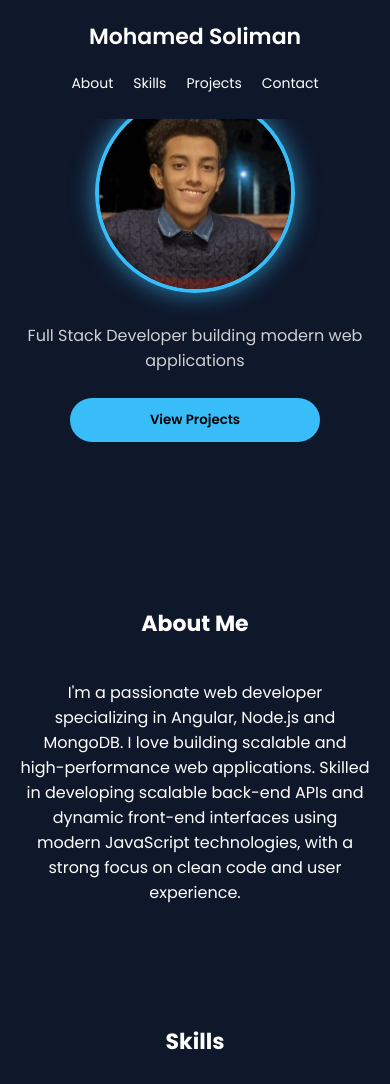
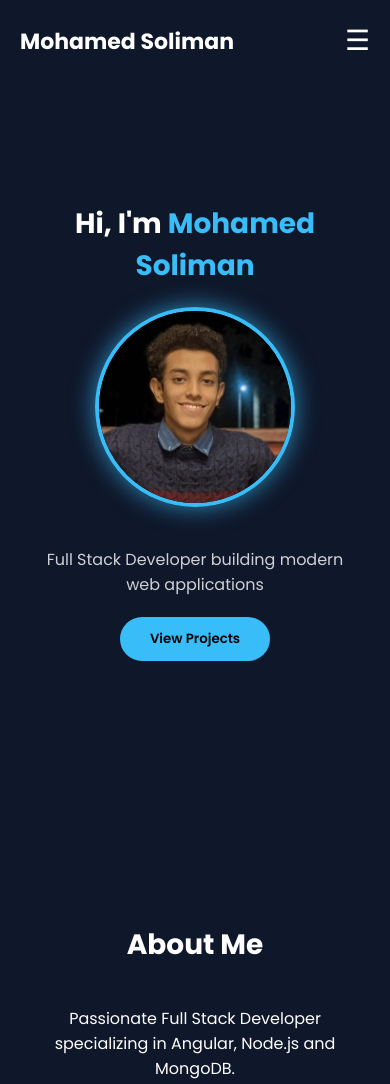
Before and after one commit to msm444/portfolio, a plain HTML site: page index.html in a window 390 px wide. Shown: the top 1084 px of the page. Drawn offline with Linux system fonts and the light colour scheme.

Commit message:
Update navbar and mobile menu

```diff
--- a/index.html
+++ b/index.html
@@ -1,333 +1,293 @@
 <!DOCTYPE html>
 <html lang="en">
-
 <head>
 <meta charset="UTF-8">
 <meta name="viewport" content="width=device-width, initial-scale=1.0">
 <title>Mohamed Soliman | Portfolio</title>
 <link href="https://fonts.googleapis.com/css2?family=Poppins:wght@300;400;600;700&display=swap" rel="stylesheet">
+
 <style>
-    * {
-      margin: 0;
-      padding: 0;
-      box-sizing: border-box;
-      font-family: 'Poppins', sans-serif;
+*{
+  margin:0;
+  padding:0;
+  box-sizing:border-box;
+  font-family:'Poppins',sans-serif;
 }
 
-    html {
-      scroll-behavior: smooth;
+html{
+  scroll-behavior:smooth;
 }
 
-    body {
-      background: #0f172a;
-      color: #fff;
-      scroll-behavior: smooth;
+body{
+  background:#0f172a;
+  color:#fff;
+  overflow-x:hidden;
 }
 
-    header {
-      position: fixed;
-      top: 0;
-      left: 0;
-      width: 100%;
-      padding: 20px 10%;
-      background: #0f172a;
-      display: flex;
-      justify-content: space-between;
-      align-items: center;
-      z-index: 2;
+/* ================= HEADER ================= */
+
+header{
+  position:fixed;
+  top:0;
+  left:0;
+  width:100%;
+  display:flex;
+  justify-content:space-between;
+  align-items:center;
+  padding:20px;
+  background:#0f172a;
+  z-index:1000;
 }
 
-    header h1 {
-      font-size: 22px;
-      font-weight: 600;
+header h1{
+  font-size:22px;
 }
 
-    nav a {
-      color: #fff;
-      margin-left: 20px;
-      text-decoration: none;
-      font-size: 14px;
-      transition: 0.3s;
+/* Hamburger */
+.menu-icon{
+  display:none;
+  font-size:28px;
+  cursor:pointer;
+  transition:0.3s;
+  z-index:1100;
 }
 
-    nav a:hover {
-      color: #38bdf8;
+/* ================= NAV ================= */
+
+nav{
+  display:flex;
 }
 
-    .hero {
-      height: 90vh;
-      display: flex;
-      flex-direction: column;
-      justify-content: center;
-      align-items: center;
-      text-align: center;
-      opacity: 0;
-      transform: translateY(30px);
-      animation: fadeUp 1s ease forwards;
+nav a{
+  color:#fff;
+  margin-left:20px;
+  text-decoration:none;
+  font-size:14px;
+  transition:0.3s;
 }
 
-    .hero h2 {
-      font-size: 48px;
-      font-weight: 700;
+nav a:hover{
+  color:#38bdf8;
 }
 
-    .hero span {
-      color: #38bdf8;
+/* Overlay */
+.overlay{
+  position:fixed;
+  top:0;
+  left:0;
+  width:100%;
+  height:100vh;
+  background:rgba(0,0,0,0.5);
+  opacity:0;
+  pointer-events:none;
+  transition:0.3s;
+  z-index:900;
 }
 
-    .hero p {
-      margin: 20px 0;
-      font-size: 18px;
-      opacity: 0.8;
+.overlay.active{
+  opacity:1;
+  pointer-events:auto;
 }
 
-    .profile-img {
-      border-radius: 50%;
-      object-fit: cover;
-      margin-bottom: 10px;
-      border: 4px solid #38bdf8;
-      box-shadow: 0 0 25px rgba(56, 189, 248, 0.7);
+/* ================= HERO ================= */
+
+.hero{
+  height:100vh;
+  display:flex;
+  flex-direction:column;
+  justify-content:center;
+  align-items:center;
+  text-align:center;
+  padding-top:100px;
 }
 
-    .profile-img {
-      transition: transform 0.4s ease;
+.hero h2{
+  font-size:48px;
 }
 
-    .profile-img:hover {
-      transform: rotate(5deg) scale(1.05);
+.hero span{
+  color:#38bdf8;
 }
 
-    .btn {
-      padding: 12px 25px;
-      border-radius: 30px;
-      border: none;
-      background: #38bdf8;
-      color: #000;
-      font-weight: 600;
-      cursor: pointer;
-      transition: 0.3s;
-      margin: 5px;
-      transition: all 0.3s ease;
-
+.hero p{
+  margin:20px 0;
+  opacity:0.8;
 }
 
-    .btn:hover {
-      background: #0ea5e9;
-      transform: scale(1.08);
-      box-shadow: 0 0 20px rgba(56, 189, 248, 0.7);
+.profile-img{
+  width:200px;
+  height:200px;
+  border-radius:50%;
+  object-fit:cover;
+  margin:20px 0;
+  border:4px solid #38bdf8;
+  box-shadow:0 0 25px rgba(56,189,248,0.7);
+  transition:0.4s;
 }
 
-    section {
-      padding: 80px 10%;
-      opacity: 1;
-      transform: translateY(40px);
-      transition: all 0.8s ease;
+.profile-img:hover{
+  transform:scale(1.05);
 }
 
-    .section-title {
-      text-align: center;
-      margin-bottom: 40px;
-      font-size: 28px;
+.btn{
+  padding:12px 30px;
+  border-radius:30px;
+  border:none;
+  background:#38bdf8;
+  font-weight:600;
+  cursor:pointer;
+  transition:0.3s;
 }
 
-    section.show {
-      opacity: 1;
-      transform: translateY(0);
+.btn:hover{
+  background:#0ea5e9;
+  transform:scale(1.08);
 }
 
-    .skills {
-      display: flex;
-      flex-wrap: wrap;
-      justify-content: center;
-      gap: 15px;
+/* ================= SECTIONS ================= */
+
+section{
+  padding:80px 10%;
 }
 
-    .skill {
-      background: #1e293b;
-      padding: 10px 20px;
-      border-radius: 20px;
-      font-size: 14px;
+.section-title{
+  text-align:center;
+  margin-bottom:40px;
+  font-size:28px;
 }
 
-    .projects {
-      display: grid;
-      grid-template-columns: repeat(auto-fit, minmax(250px, 1fr));
-      gap: 20px;
+.skills{
+  display:flex;
+  flex-wrap:wrap;
+  justify-content:center;
+  gap:15px;
 }
 
-    .card {
-      background: #1e293b;
-      padding: 20px;
-      border-radius: 15px;
-      transition: 0.3s;
+.skill{
+  background:#1e293b;
+  padding:10px 20px;
+  border-radius:20px;
 }
 
-    .card:hover {
-      transform: translateY(-5px);
+.projects{
+  display:grid;
+  grid-template-columns:repeat(auto-fit,minmax(250px,1fr));
+  gap:20px;
 }
 
-    .card h3 {
-      margin-bottom: 10px;
+.card{
+  background:#1e293b;
+  padding:20px;
+  border-radius:15px;
+  transition:0.4s;
 }
 
-    footer {
-      text-align: center;
-      padding: 20px;
-      background: #0b1220;
-      font-size: 14px;
-      opacity: 0.7;
+.card:hover{
+  transform:translateY(-10px);
+  box-shadow:0 10px 25px rgba(0,0,0,0.4);
 }
 
-    /* ========== RESPONSIVE ========== */
-
-    @media (max-width: 992px) {
-      .hero h2 {
-        font-size: 36px;
+footer{
+  text-align:center;
+  padding:20px;
+  background:#0b1220;
+  opacity:0.7;
 }
 
-      .hero p {
-        font-size: 16px;
+/* ================= MOBILE ================= */
+
+@media(max-width:768px){
+
+  .menu-icon{
+    display:block;
   }
 
-      section {
-        padding: 60px 5%;
+  nav{
+    position:fixed;
+    top:0;
+    right:-100%;
+    width:260px;
+    height:100vh;
+    background:#1e293b;
+    flex-direction:column;
+    padding-top:100px;
+    transition:0.4s ease;
+    z-index:1000;
+  }
+
+  nav a{
+    margin:0;
+    padding:15px 25px;
+    border-bottom:1px solid #2d3748;
+  }
+
+  nav.active{
+    right:0;
+  }
+
+  .hero h2{
+    font-size:28px;
   }
 }
 
-    @media (max-width: 768px) {
-
-      header {
-        flex-direction: column;
-        gap: 15px;
+/* Scroll Reveal */
+.reveal{
+  opacity:0;
+  transform:translateY(40px);
+  transition:0.8s;
 }
 
-      nav {
-        display: flex;
-        flex-wrap: wrap;
-        justify-content: center;
+.reveal.active{
+  opacity:1;
+  transform:translateY(0);
 }
 
-      nav a {
-        margin: 5px 10px;
-      }
-
-      .hero {
-        height: auto;
-        padding: 60px 0;
-      }
-
-      .hero h2 {
-        font-size: 28px;
-      }
-
-      .btn {
-        width: 100%;
-        max-width: 250px;
-      }
-
-      .skills {
-        gap: 10px;
-      }
-
-      .projects {
-        grid-template-columns: 1fr;
-      }
-    }
-
-    @media (max-width: 480px) {
-
-      .hero h2 {
-        font-size: 22px;
-      }
-
-      .section-title {
-        font-size: 22px;
-      }
-
-      .card {
-        padding: 15px;
-      }
-
-    }
-
-
-    .card {
-      background: #1e293b;
-      padding: 20px;
-      border-radius: 15px;
-      transition: all 0.4s ease;
-    }
-
-    .card:hover {
-      transform: translateY(-10px);
-      box-shadow: 0 10px 25px rgba(0, 0, 0, 0.4);
-    }
-
-    @keyframes fadeUp {
-      to {
-        opacity: 1;
-        transform: translateY(0);
-      }
-    }
-
-    .reveal {
-      opacity: 0;
-      transform: translateY(50px);
-      transition: all 0.8s ease;
-    }
-
-    .reveal.active {
-      opacity: 1;
-      transform: translateY(0);
-    }
 </style>
 </head>
 
 <body>
+
+<div class="overlay" onclick="closeMenu()"></div>
+
 <header>
   <h1>Mohamed Soliman</h1>
-    <nav>
-      <a href="#about">About</a>
-      <a href="#skills">Skills</a>
-      <a href="#projects">Projects</a>
-      <a href="#contact">Contact</a>
+  <div class="menu-icon" onclick="toggleMenu()">☰</div>
+
+  <nav id="nav-links">
+    <a href="#about" onclick="closeMenu()">About</a>
+    <a href="#skills" onclick="closeMenu()">Skills</a>
+    <a href="#projects" onclick="closeMenu()">Projects</a>
+    <a href="#contact" onclick="closeMenu()">Contact</a>
   </nav>
 </header>
 
 <section class="hero">
   <h2>Hi, I'm <span>Mohamed Soliman</span></h2>
-    <img class="profile-img" src="./mohamed.jpg" width="200px" height="200px">
+  <img class="profile-img" src="./mohamed.jpg">
   <p>Full Stack Developer building modern web applications</p>
   <button class="btn">View Projects</button>
 </section>
 
-  <section id="about">
+<section id="about" class="reveal">
   <h2 class="section-title">About Me</h2>
   <p style="text-align:center;max-width:600px;margin:auto;">
-      I'm a passionate web developer specializing in Angular, Node.js and MongoDB.
-      I love building scalable and high-performance web applications.
-      Skilled in developing scalable back-end APIs and dynamic front-end interfaces using modern JavaScript
-      technologies, with a strong focus on clean code and user experience.
+    Passionate Full Stack Developer specializing in Angular, Node.js and MongoDB.
   </p>
 </section>
 
-  <section id="skills">
+<section id="skills" class="reveal">
   <h2 class="section-title">Skills</h2>
   <div class="skills">
     <div class="skill">Angular</div>
     <div class="skill">HTML</div>
     <div class="skill">CSS</div>
     <div class="skill">JavaScript</div>
-      <div class="skill">TypeScript</div>
     <div class="skill">Node.js</div>
     <div class="skill">MongoDB</div>
-      <div class="skill">Git & GitHub</div>
-      <div class="skill">VS Code</div>
-
   </div>
 </section>
 
-  <section id="projects">
+<section id="projects" class="reveal">
   <h2 class="section-title">Projects</h2>
   <div class="projects">
     <div class="card">
@@ -345,34 +305,48 @@
   </div>
 </section>
 
-  <section id="contact">
+<section id="contact" class="reveal">
   <h2 class="section-title">Contact</h2>
-    <p style="text-align:center;">
-      Email: sm5335218@gmail.com
-    </p>
+  <p style="text-align:center;">Email: sm5335218@gmail.com</p>
 </section>
 
 <footer>
   © 2026 Mohamed Soliman. All Rights Reserved.
 </footer>
 
-</body>
+<script>
+const nav = document.getElementById("nav-links");
+const menuIcon = document.querySelector(".menu-icon");
+const overlay = document.querySelector(".overlay");
 
+function toggleMenu(){
+  nav.classList.toggle("active");
+  overlay.classList.toggle("active");
 
-<script>
-  window.addEventListener("scroll", function () {
-    let reveals = document.querySelectorAll(".reveal");
+  if(nav.classList.contains("active")){
+    menuIcon.textContent = "✕";
+  } else {
+    menuIcon.textContent = "☰";
+  }
+}
 
-    reveals.forEach(function (element) {
-      let windowHeight = window.innerHeight;
-      let elementTop = element.getBoundingClientRect().top;
-      let revealPoint = 100;
+function closeMenu(){
+  nav.classList.remove("active");
+  overlay.classList.remove("active");
+  menuIcon.textContent = "☰";
+}
 
-      if (elementTop < windowHeight - revealPoint) {
+window.addEventListener("scroll",function(){
+  let reveals=document.querySelectorAll(".reveal");
+  reveals.forEach(function(element){
+    let windowHeight=window.innerHeight;
+    let elementTop=element.getBoundingClientRect().top;
+    if(elementTop<windowHeight-100){
       element.classList.add("active");
     }
   });
 });
 </script>
 
+</body>
 </html>
```
Lines whose indentation alone changed are shown as unchanged.
